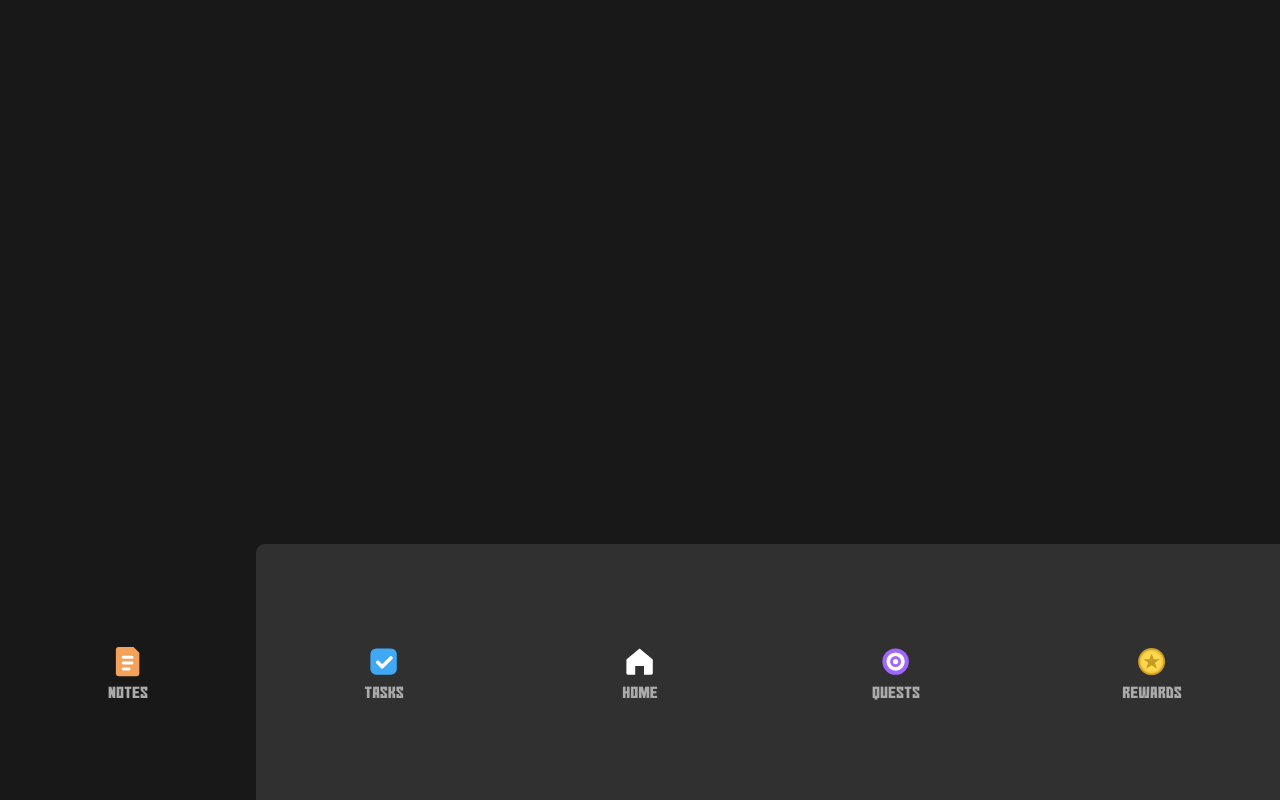
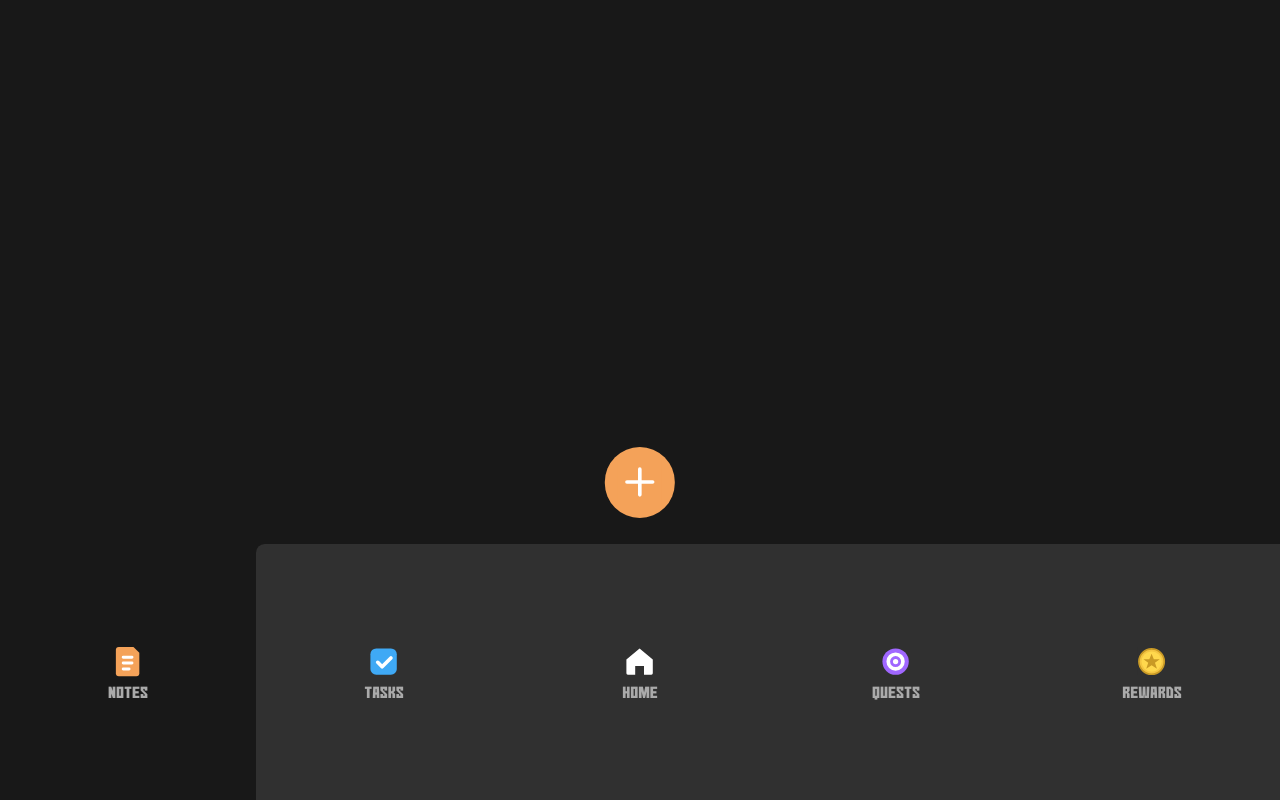
Before and after one commit to shoumodip/levelup, a website: page www/index.html in a window 1280 px wide. Both pictures are taken after a click on the element "Notes". Drawn offline with Linux system fonts and the light colour scheme.

Commit message:
Position floating button using a combination of `vw` and `rem`

```diff
--- a/www/index.css
+++ b/www/index.css
@@ -180,7 +180,7 @@ body, .vertical {
     left: 50%;
     width: 4rem;
     height: 4rem;
-    bottom: 6rem;
+    bottom: calc(20vw + 1.5rem);
     position: fixed;
     transform: translateX(-50%);
     border: none;
```
